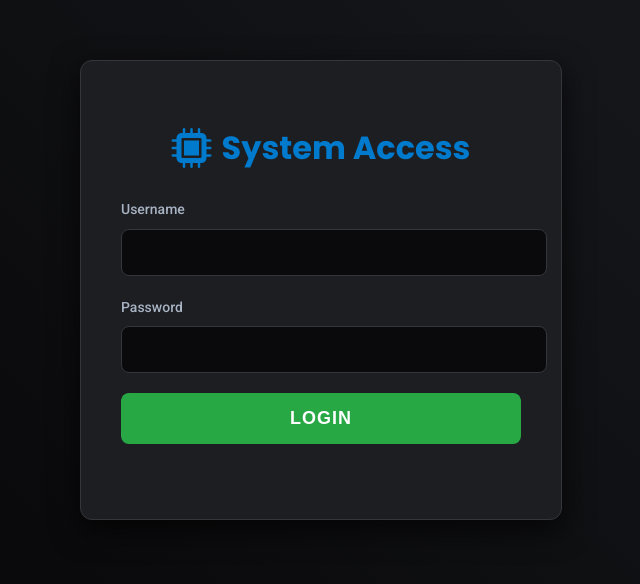
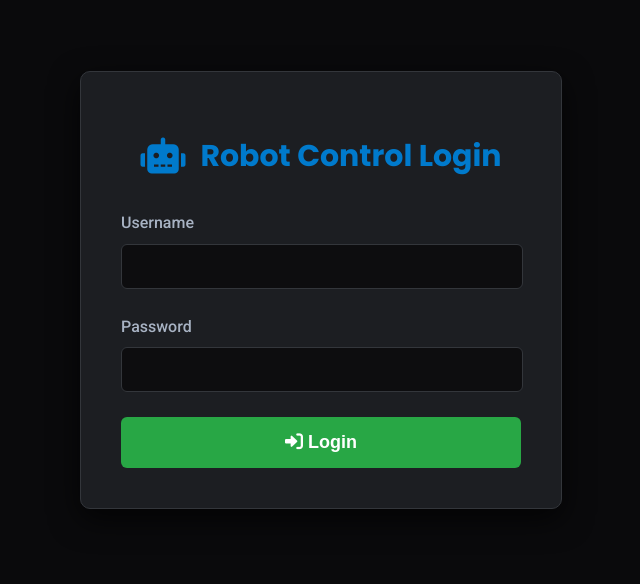
Before and after one commit to Adsr14/Circuitech_T08_IOT-based-Color-Sorting-Robot, a plain HTML site: page index.html in a window 1280 px wide. Shown: the part 110-694 px from the top of the page, without its empty margins (319-959 px from the left). Drawn offline with Linux system fonts and the light colour scheme.

Commit message:
Update index.html

```diff
--- a/index.html
+++ b/index.html
@@ -3,12 +3,13 @@
 <head>
     <meta charset="UTF-8">
     <meta name="viewport" content="width=device-width, initial-scale=1.0">
-    <title>Login - Circuitech T08</title>
+    <title>Robot Login</title>
     <link rel="preconnect" href="https://fonts.googleapis.com">
     <link rel="preconnect" href="https://fonts.gstatic.com" crossorigin>
-    <link href="https://fonts.googleapis.com/css2?family=Poppins:wght@404;500;600;700&family=Roboto:wght@400;500;700&family=Roboto+Mono:wght@400;500&display=swap" rel="stylesheet">
+    <link href="https://fonts.googleapis.com/css2?family=Poppins:wght@400;500;600;700&family=Roboto:wght@400;500;700&family=Roboto+Mono:wght@400;500&display=swap" rel="stylesheet">
     <link rel="stylesheet" href="https://cdnjs.cloudflare.com/ajax/libs/font-awesome/6.0.0-beta3/css/all.min.css">
     <style>
+        /* Reusing Dashboard Theme Variables for Consistency */
         :root {
             --bg-primary: #0A0A0C;
             --bg-secondary: #1C1E22;
@@ -16,62 +17,52 @@
             --text-secondary: #A8B3C4;
             --accent-blue: #007ACC;
             --accent-green: #28A745;
-            --accent-red: #DC3545;
             --border-color: #33363B;
-            --shadow-medium: rgba(0, 0, 0, 0.4);
             --shadow-strong: rgba(0, 0, 0, 0.7);
         }
 
         body {
             font-family: 'Roboto', sans-serif;
-            background: var(--bg-primary);
+            background-color: var(--bg-primary);
             color: var(--text-primary);
             margin: 0;
             padding: 0;
-            line-height: 1.6;
             display: flex;
             justify-content: center;
             align-items: center;
-            height: 100vh;
-            overflow: hidden;
-            background: linear-gradient(45deg, var(--bg-primary) 25%, #15161A 75%);
+            min-height: 100vh;
+            line-height: 1.6;
         }
 
         .login-container {
             background-color: var(--bg-secondary);
+            border-radius: 10px;
             padding: 40px;
-            border-radius: 12px;
             box-shadow: 0 10px 30px var(--shadow-strong);
-            width: 90%;
+            width: 100%;
             max-width: 400px;
             text-align: center;
             border: 1px solid var(--border-color);
-            transition: transform 0.3s ease-in-out;
         }
 
-        .login-container:hover {
-            transform: translateY(-5px);
-        }
-
-        .login-container h1 {
+        h1 {
             font-family: 'Poppins', sans-serif;
-            font-size: 32px;
             font-weight: 700;
+            font-size: 30px;
             color: var(--accent-blue);
-            margin-bottom: 25px;
+            margin-bottom: 30px;
             display: flex;
             align-items: center;
             justify-content: center;
-            gap: 10px;
+            gap: 15px;
         }
 
-        .login-container h1 .fas {
-            font-size: 40px;
-            color: var(--accent-blue);
+        h1 .fas.fa-robot {
+            font-size: 36px;
         }
 
         .input-group {
-            margin-bottom: 20px;
+            margin-bottom: 25px;
             text-align: left;
         }
 
@@ -79,18 +70,17 @@
             display: block;
             margin-bottom: 8px;
             color: var(--text-secondary);
-            font-size: 14px;
             font-weight: 500;
         }
 
         .input-group input {
-            width: 100%;
+            width: calc(100% - 24px);
             padding: 12px;
-            background-color: var(--bg-primary);
+            background-color: #0d0d0f; /* Darker than card background */
+            color: var(--text-primary);
             border: 1px solid var(--border-color);
-            border-radius: 8px;
-            color: var(--text-primary);
-            font-family: 'Roboto Mono', monospace;
+            border-radius: 6px;
+            font-family: 'Roboto', sans-serif;
             font-size: 16px;
             transition: border-color 0.3s ease, box-shadow 0.3s ease;
         }
@@ -101,42 +91,42 @@
             box-shadow: 0 0 0 2px rgba(0, 122, 204, 0.4);
         }
 
-        .login-button {
+        button {
             width: 100%;
             padding: 15px;
             background-color: var(--accent-green);
             color: white;
             border: none;
-            border-radius: 8px;
+            border-radius: 6px;
             font-size: 18px;
             font-weight: 600;
             cursor: pointer;
             transition: background-color 0.3s ease, transform 0.2s ease, box-shadow 0.3s ease;
-            text-transform: uppercase;
-            letter-spacing: 1px;
         }
 
-        .login-button:hover {
-            background-color: #38b75f;
+        button:hover {
+            background-color: #38b456;
             transform: translateY(-2px);
-            box-shadow: 0 8px 15px rgba(40, 167, 69, 0.4);
+            box-shadow: 0 5px 15px rgba(40, 167, 69, 0.4);
         }
 
         .error-message {
             color: var(--accent-red);
             margin-top: 15px;
-            font-size: 14px;
-            height: 20px;
+            font-weight: 500;
+            display: none; /* Initially hidden */
         }
     </style>
 </head>
 <body>
+
     <div class="login-container">
         <h1>
-            <i class="fas fa-microchip"></i>
-            System Access
+            <i class="fas fa-robot"></i>
+            Robot Control Login
         </h1>
-        <form onsubmit="event.preventDefault(); handleLogin();">
+
+        <form id="login-form">
             <div class="input-group">
                 <label for="username">Username</label>
                 <input type="text" id="username" name="username" required>
@@ -145,28 +135,39 @@
                 <label for="password">Password</label>
                 <input type="password" id="password" name="password" required>
             </div>
-            <button type="submit" class="login-button">Login</button>
-            <div class="error-message" id="error-message"></div>
+
+            <p id="error-msg" class="error-message">Invalid username or password.</p>
+
+            <button type="submit">
+                <i class="fas fa-sign-in-alt"></i> Login
+            </button>
         </form>
     </div>
 
     <script>
-        function handleLogin() {
-            const usernameInput = document.getElementById('username').value;
-            const passwordInput = document.getElementById('password').value;
-            const errorMessage = document.getElementById('error-message');
+        document.getElementById('login-form').addEventListener('submit', function(event) {
+            event.preventDefault();
 
-            const correctUsername = 'Circuitech_T08';
-            const correctPassword = 'colorsortingrobot';
+            const username = document.getElementById('username').value;
+            const password = document.getElementById('password').value;
+            const errorMsg = document.getElementById('error-msg');
 
-            if (usernameInput === correctUsername && passwordInput === correctPassword) {
-                errorMessage.innerText = '';
-                // Redirect to the dashboard page
+            // --- UPDATED HARDCODED LOGIN LOGIC ---
+            const VALID_USERNAME = 'Circuitech_T08';
+            const VALID_PASSWORD = 'colorsortingrobot';
+
+            if (username === VALID_USERNAME && password === VALID_PASSWORD) {
+                errorMsg.style.display = 'none';
+
+                // IMPORTANT: Redirect to your dashboard page on success
                 window.location.href = 'dashboard.html';
+
             } else {
-                errorMessage.innerText = 'Invalid username or password.';
+                errorMsg.style.display = 'block';
+                console.log('Login failed: Invalid credentials.');
             }
-        }
+        });
     </script>
+
 </body>
 </html>
```
